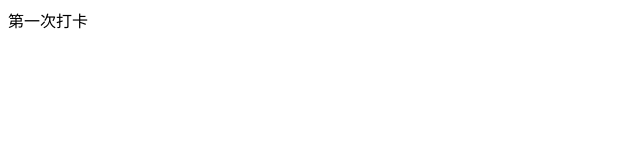
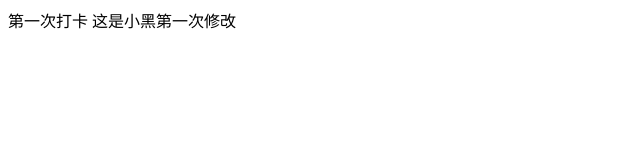
Before and after one commit to huzhenchu/header, a plain HTML site: page index.html in a window 1280 px wide. Shown: the whole page, without its empty margins (0-640 px from the left). Drawn offline with Linux system fonts and the light colour scheme.

Commit message:
这个是小黑第一次修改

```diff
--- a/index.html
+++ b/index.html
@@ -8,5 +8,6 @@
 </head>
 <body>
     第一次打卡
+    这是小黑第一次修改
 </body>
 </html>
```
